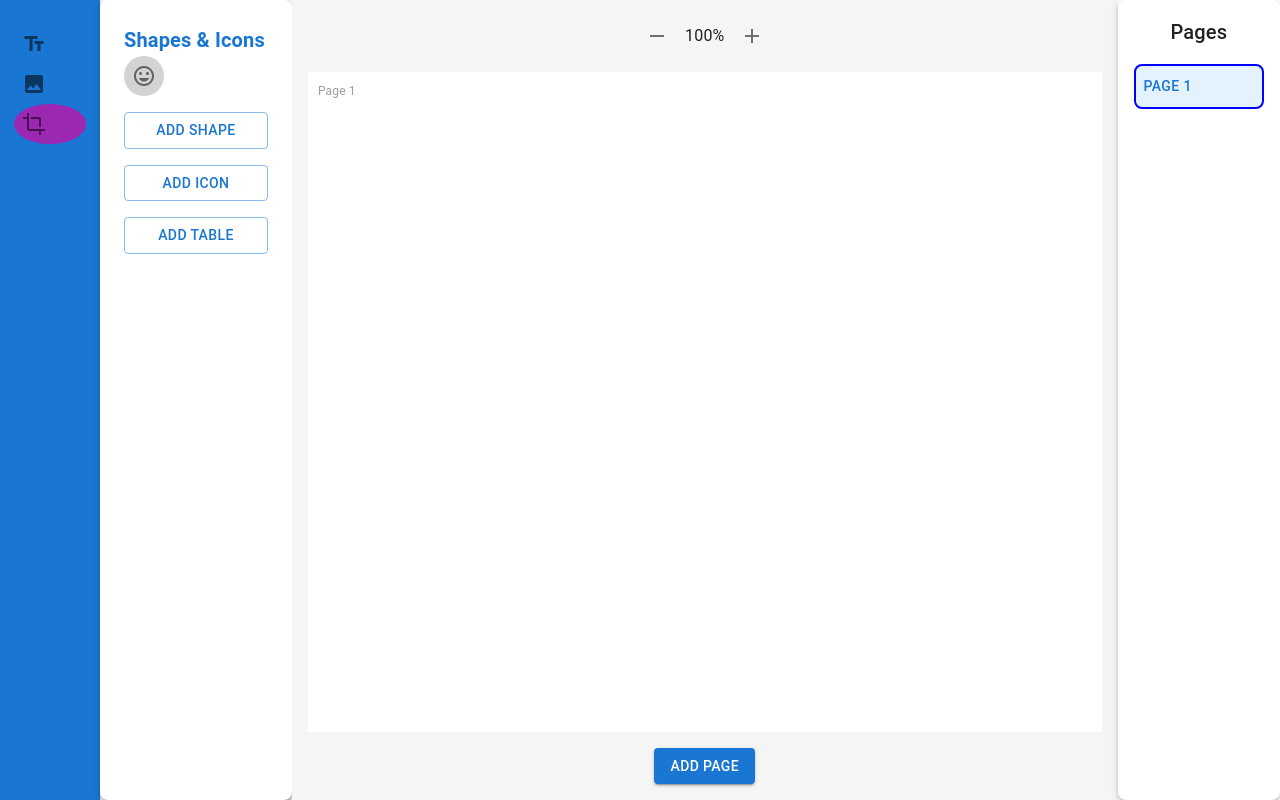
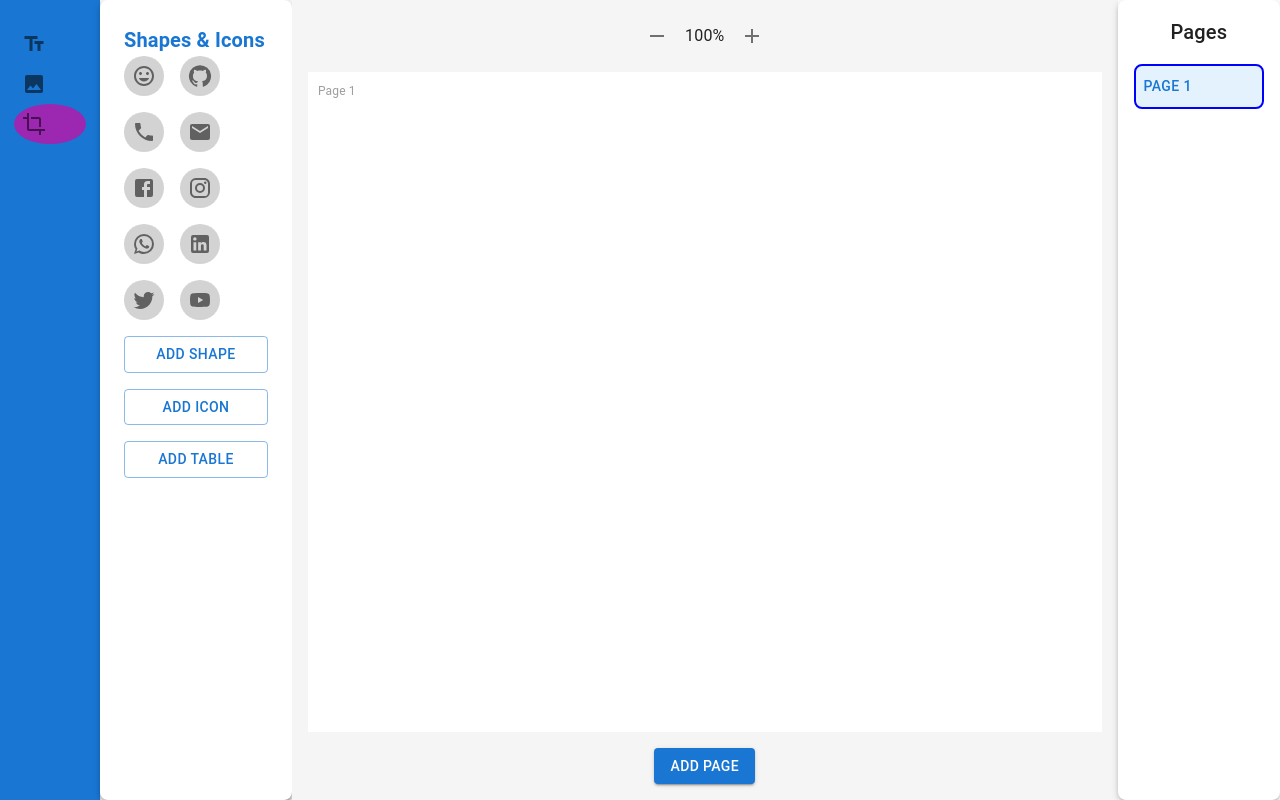
Before and after one commit to naby001/ResumeMax, a React (Vite) app: page /builder in a window 1280 px wide. Both pictures are taken after a click on the item 50 px from the left and 124 px from the top of the page. Built offline with nearby package versions, Linux system fonts and the light colour scheme.

Commit message:
commit 3.1

```diff
--- a/src/components/ToolsPanel.jsx
+++ b/src/components/ToolsPanel.jsx
@@ -151,6 +151,7 @@ const ToolsPanel = () => {
             >
               Add Text Box
             </Button>
+
             <Select defaultValue="Arial" fullWidth sx={{ mb: 2 }}>
               <MenuItem value="Arial">Arial</MenuItem>
               <MenuItem value="Times New Roman">Times New Roman</MenuItem>
@@ -217,6 +218,34 @@ const ToolsPanel = () => {
               <IconButton sx={{ backgroundColor: 'lightgrey', '&:hover': { backgroundColor: 'grey' } }}>
                 <InsertEmoticonIcon />
               </IconButton>
+              <IconButton sx={{ backgroundColor: 'lightgrey', '&:hover': { backgroundColor: 'grey' } }}>
+                <GitHubIcon />
+              </IconButton>
+              <IconButton sx={{ backgroundColor: 'lightgrey', '&:hover': { backgroundColor: 'grey' } }}>
+                <PhoneIcon />
+              </IconButton>
+              <IconButton sx={{ backgroundColor: 'lightgrey', '&:hover': { backgroundColor: 'grey' } }}>
+                <EmailIcon />
+              </IconButton>
+              <IconButton sx={{ backgroundColor: 'lightgrey', '&:hover': { backgroundColor: 'grey' } }}>
+                <FacebookIcon />
+              </IconButton>
+              <IconButton sx={{ backgroundColor: 'lightgrey', '&:hover': { backgroundColor: 'grey' } }}>
+                <InstagramIcon/>
+              </IconButton>
+              <IconButton sx={{ backgroundColor: 'lightgrey', '&:hover': { backgroundColor: 'grey' } }}>
+                < WhatsAppIcon />
+              </IconButton>
+              <IconButton sx={{ backgroundColor: 'lightgrey', '&:hover': { backgroundColor: 'grey' } }}>
+                < LinkedInIcon />
+              </IconButton>
+              <IconButton sx={{ backgroundColor: 'lightgrey', '&:hover': { backgroundColor: 'grey' } }}>
+                < TwitterIcon />
+              </IconButton>
+              <IconButton sx={{ backgroundColor: 'lightgrey', '&:hover': { backgroundColor: 'grey' } }}>
+                <YouTubeIcon />
+              </IconButton>
+
               {/* Additional icons here */}
             </Box>
             <Box mt={2}>
```
